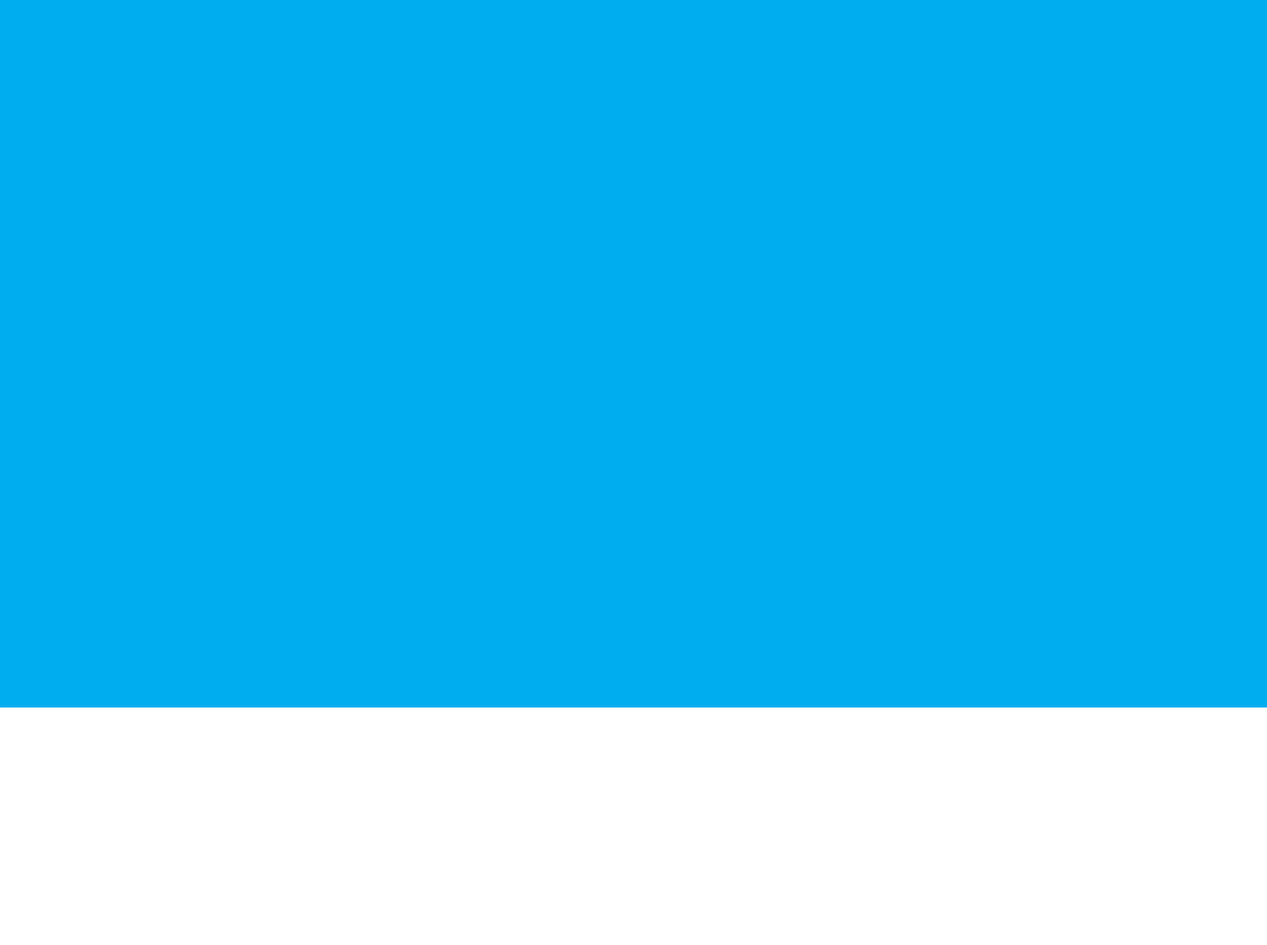
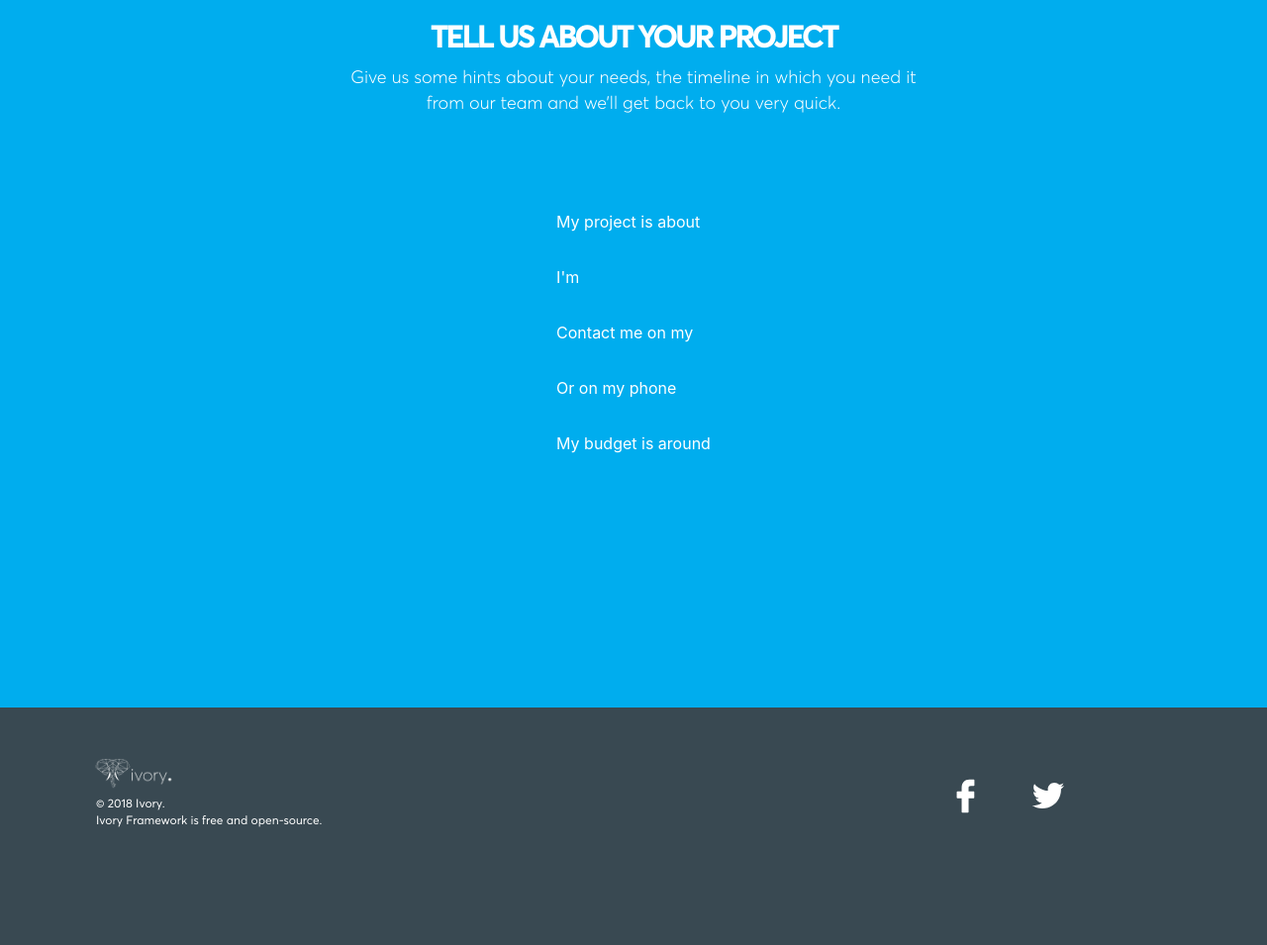
Before and after one commit to ivoryio/ivoryio-website, a Gatsby site: page /businessPage in a window 1280 px wide. Shown: the part 2241-3196 px from the top of the page at 99% size. Before the commit the page ends 2956 px from the top, so only its background shows below. Built offline with nearby package versions, Linux system fonts and the light colour scheme; Gatsby itself is replaced by a stand-in of ours; a small style sheet from the web is missing.

Commit message:
add footer, add style for businessForm

```diff
--- a/src/components/businessesComponents/businessForm.js
+++ b/src/components/businessesComponents/businessForm.js
@@ -31,28 +31,28 @@ export default class BusinessForm extends Component {
                 </p>
               </Col>
             </Row>
-            <div className="d-flex justify-content-center">
-              <Row>
-              {/* <Col sm={6} md={6}>
+              <Row className="d-flex justify-content-center">
+              {/* <Col sm={6} md={6}> */}
+              <div className={'labels'} >
                   <p>My project is about</p>
                   <p>I'm</p>
                   <p>Contact me on my</p>
                   <p>Or on my phone</p>
                   <p>My budget is around</p>
-                </Col> */}
-                <Col sm={6} md={6}>
+                  </div>
+                {/* </Col> */}
+                {/* <Col sm={6} md={6}> */}
                   <div
                     class="ml-form-embed"
                     data-account="1292624:y2g6q7x8c8"
                     data-form="1074244:g8g4x8"
                   />
-                </Col>
+                {/* </Col> */}
+                </Row>
 
-              </Row>
-            </div>
           </Grid>
         </div>
-      </div>
+        </div>
     );
   }
 }
--- a/src/customStyles/businessStyle/businessForm.css
+++ b/src/customStyles/businessStyle/businessForm.css
@@ -14,6 +14,7 @@
     text-align: center;
     font-family: 'Averta-Light';
 }
+
 .h3Style{
     font-family: 'Averta-Semibold';
     font-size: 30px;
@@ -23,6 +24,11 @@
     font-style: normal;
   font-stretch: normal;
   line-height: normal;
+  margin-top: 121px;
+}
+.labels{
+    margin-top: 70px;
+    line-height: 2.5;
 }
 @keyframes inputWidth {
     from {
--- a/src/pages/businessPage.js
+++ b/src/pages/businessPage.js
@@ -4,12 +4,14 @@ import 'bootstrap/dist/css/bootstrap.css'
 import BusinessHeader from '../components/businessesComponents/businessHeader'
 import BusinessDescription from '../components/businessesComponents/businessDescription'
 import BusinessForm from '../components/businessesComponents/businessForm'
+import Footer from '../components/homeComponents/footer'
 
 const ForBusiness = () => (
     <div>
       <BusinessHeader />
       <BusinessDescription />
       <BusinessForm />
+      <Footer />
     </div>
   )
   export default ForBusiness
```
